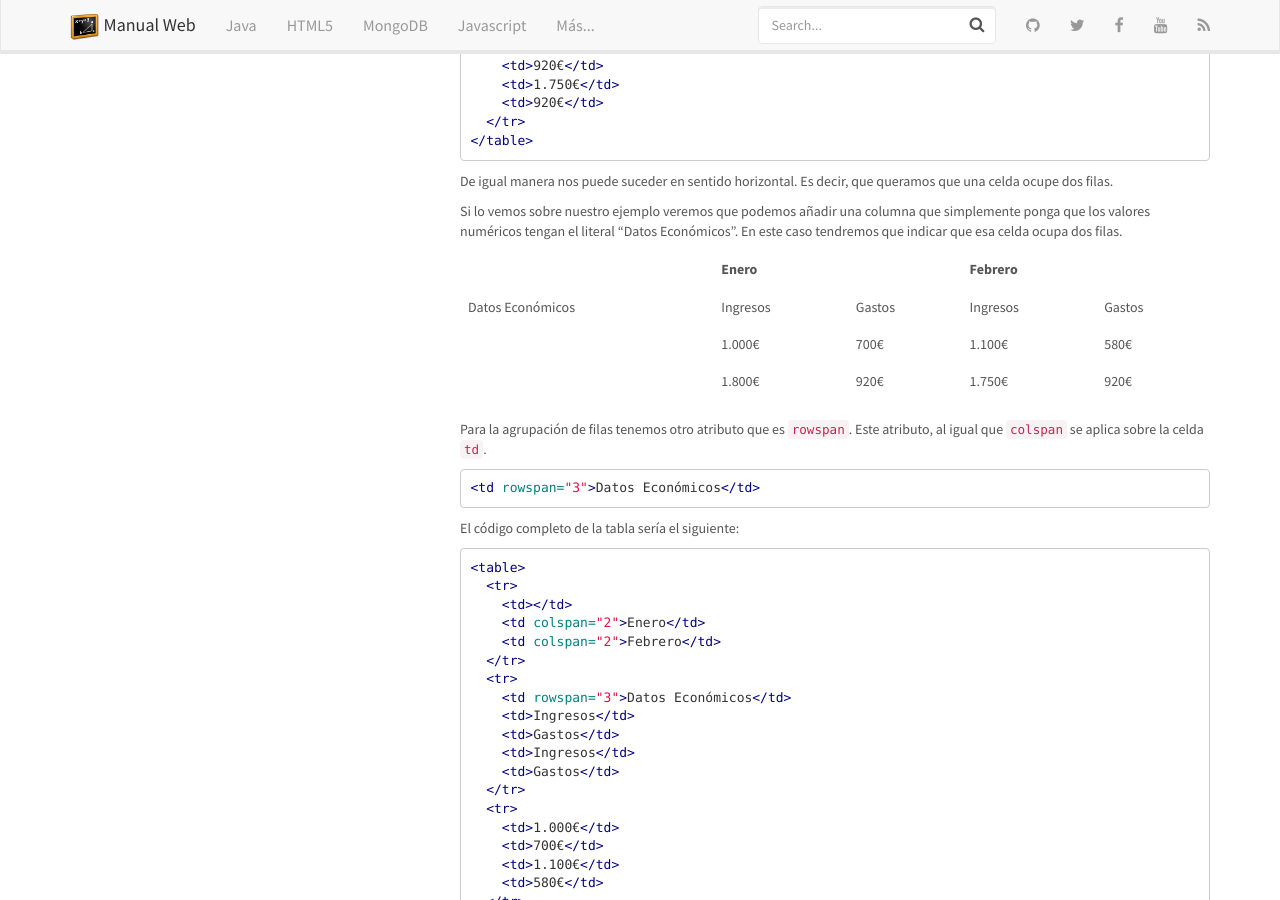
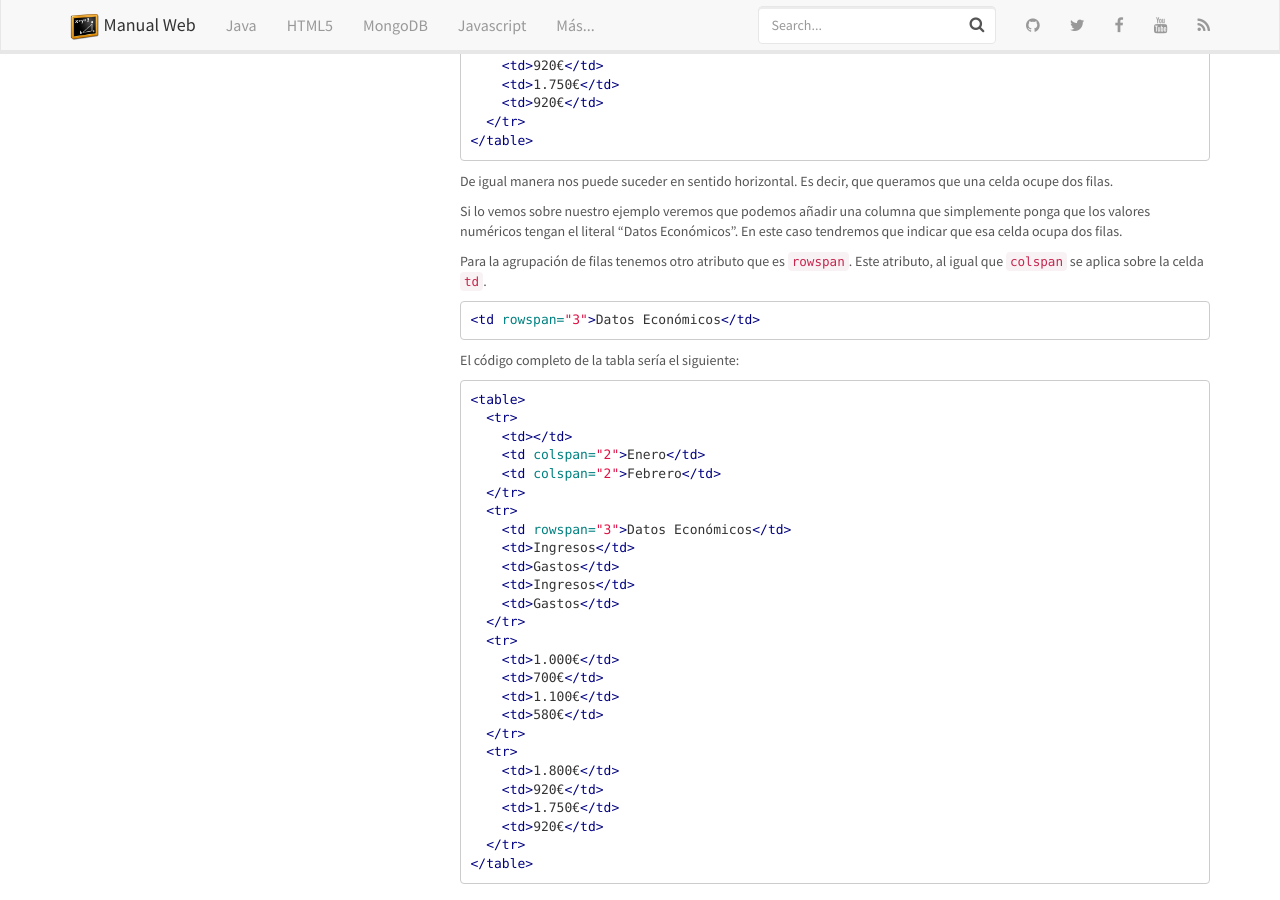
Before and after one commit to manualweb/manualweb, a Jekyll site: the page built from _html/tablas-basicas-html.md, in a window 1280 px wide and 900 px high, scrolled down 2627 px. Built offline with Jekyll 4.4.1, drawn with Linux system fonts in a browser that asks for light colours; nearby versions of some CDN libraries; comment, search, counter and statistics services are not loaded.

Commit message:
Nuevos Elementos

```diff
--- a/_html/tablas-basicas-html.md
+++ b/_html/tablas-basicas-html.md
@@ -180,13 +180,6 @@ De igual manera nos puede suceder en sentido horizontal. Es decir, que queramos
 Si lo vemos sobre nuestro ejemplo veremos que podemos añadir una columna que simplemente ponga que los valores numéricos tengan el literal “Datos Económicos”. En este caso tendremos que indicar que esa celda ocupa dos filas.
 
 
-|                  | Enero    |        | Febrero  |        |
-| ---------------- | -------- | ------ | -------- | ------ |
-| Datos Económicos | Ingresos | Gastos | Ingresos | Gastos |
-|                  | 1.000€   | 700€   | 1.100€   | 580€   |
-|                  | 1.800€   | 920€   | 1.750€   | 920€   |
-
-
 Para la agrupación de filas tenemos otro atributo que es [`rowspan`](https://w3api.com/HTML/td/rowspan/). Este atributo, al igual que [`colspan`](https://w3api.com/HTML/td/colspan/) se aplica sobre la celda [`td`](https://w3api.com/HTML/td/).
 
 
```
